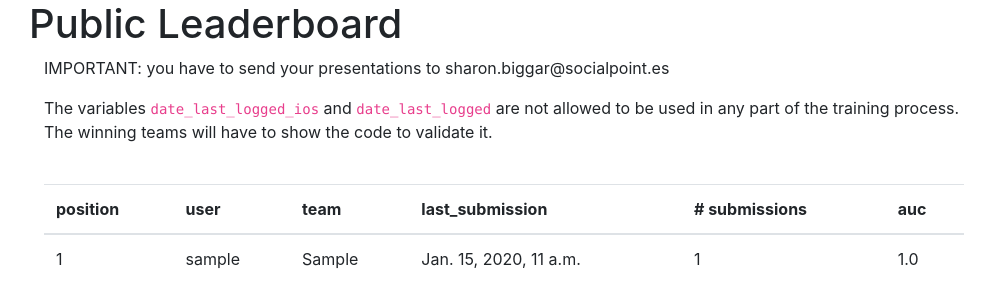
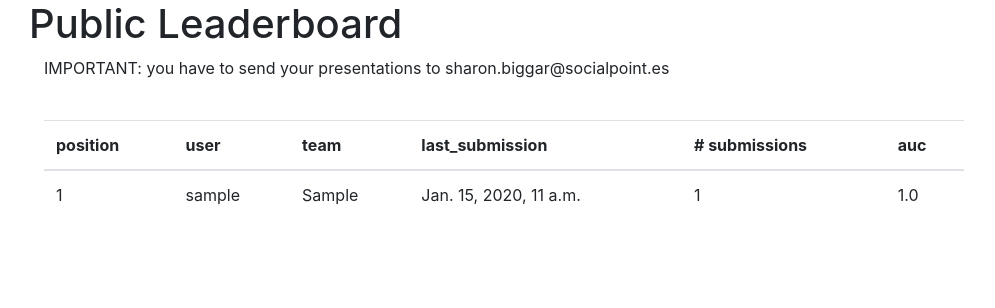
Before and after one commit to mingot/datathon_builder, a Django app: page /submissions/leaderboard/ in a window 1280 px wide. Shown: the part 56-364 px from the top of the page, without its empty margins (41-1036 px from the left). Run offline with Django 3.2, Linux system fonts and the light colour scheme; tables that the repository leaves empty hold one stand-in row (values such as "Sample post"); parts of the project's set-up code (start-up, migrations or seed data) failed here and were passed over; some libraries are stand-ins or nearby versions.

Commit message:
Make submissions

```diff
--- a/hackathon/templates/base.html
+++ b/hackathon/templates/base.html
@@ -48,9 +48,11 @@
               <li class="nav-item">
                 <a class="nav-link" href="{% url 'leaderboard' %}">Public Leaderboard</a>
               </li>
+              {% comment %}
               <li class="nav-item">
                 <a class="nav-link" href="{% url 'leaderboard_final' %}">Final Leaderboard</a>
               </li>
+              {% endcomment %}
             </ul>
 
             <ul class="nav navbar-nav pull-right">
--- a/hackathon/templates/submissions/leaderboard.html
+++ b/hackathon/templates/submissions/leaderboard.html
@@ -14,7 +14,6 @@
 	<div class="col-lg-offset-1 col-lg-10">
         <div class="">
         <p> IMPORTANT: you have to send your presentations to sharon.biggar@socialpoint.es</p>
-        <p>The variables <code>date_last_logged_ios</code> and <code>date_last_logged</code> are not allowed to be used in any part of the training process. The winning teams will have to show the code to validate it. </p>
         </div>
         <br>
 
```
